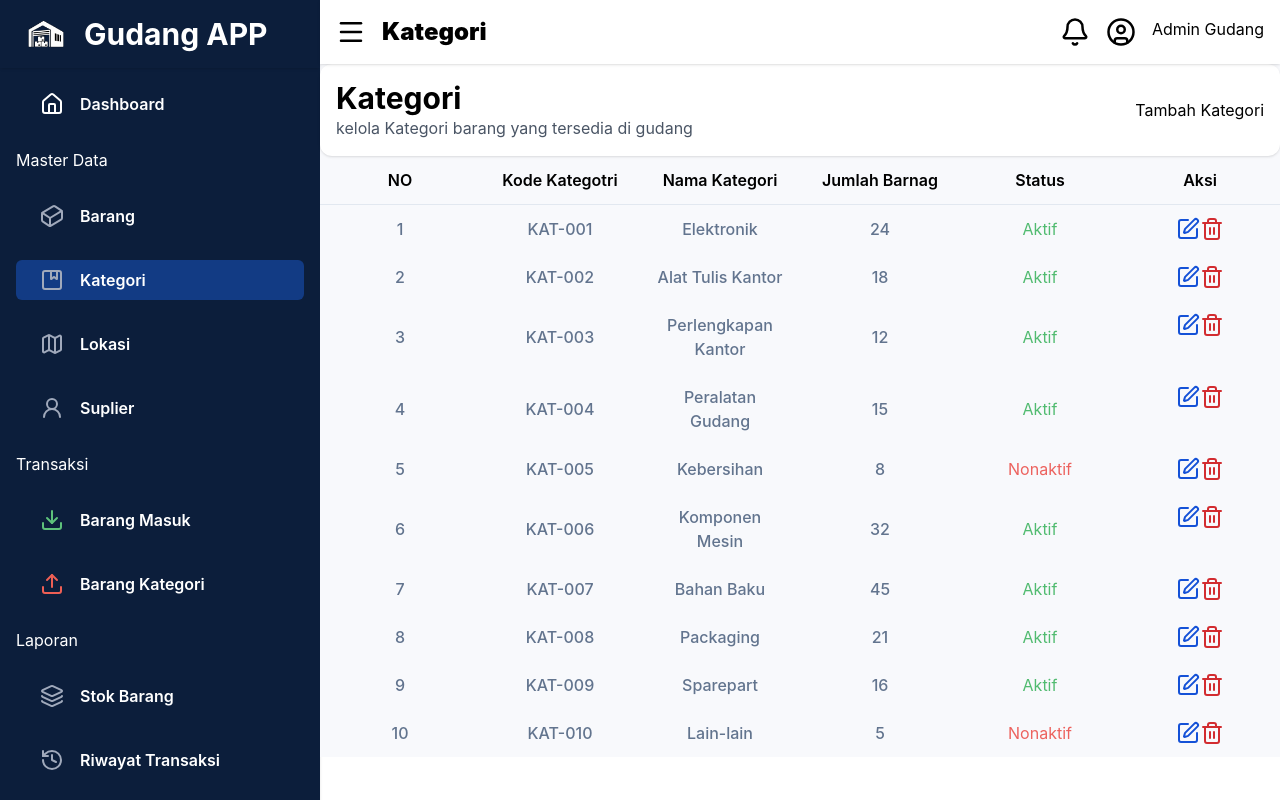
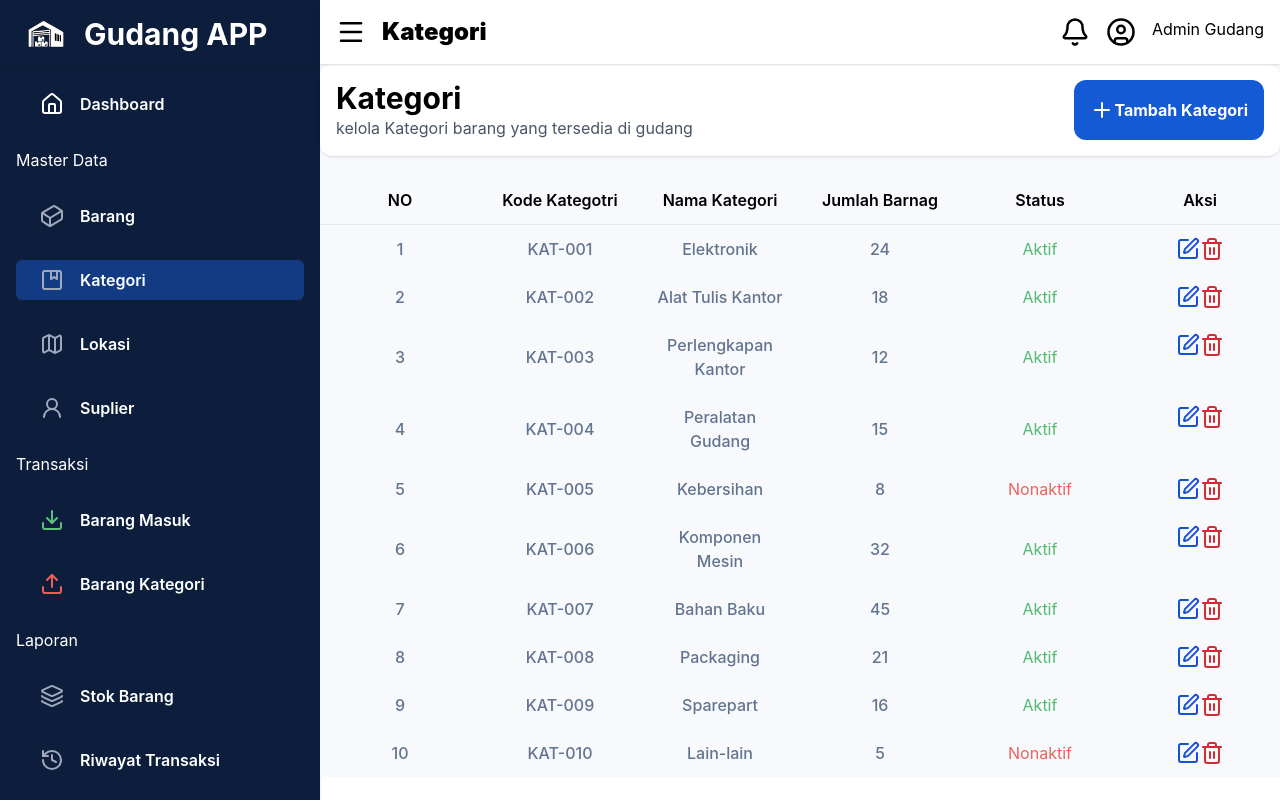
Before and after one commit to rohimmaruf/warehouse, a React (Vite) app: page /kategori in a window 1280 px wide. Shown: the top 800 px of the page. Built offline with nearby package versions, Linux system fonts and the light colour scheme.

Commit message:
mENAMBAHKAH FORM

```diff
--- a/src/components/general/Button.jsx
+++ b/src/components/general/Button.jsx
@@ -0,0 +1,15 @@
+import { Plus } from "lucide-react"
+
+const Button = ({isOpen=""}) => {
+
+    const open = (e) => {
+        console.log("INi tombol tambah");
+
+    }
+
+    return (
+        <button className="text-white font-bold bg-[#145ad4] rounded-xl px-4 flex items-center cursor-pointer" onClick={open}><span><Plus/></span>Tambah Kategori</button>
+    )
+}
+
+export default Button
--- a/src/components/general/Titlebox.jsx
+++ b/src/components/general/Titlebox.jsx
@@ -1,3 +1,5 @@
+import Button from "./Button"
+
 const Titlebox = () => {
     return (
         <div className="bg-white flex p-4  shadow rounded-xl justify-between gap-5 ">
@@ -5,7 +7,7 @@ const Titlebox = () => {
                 <h1 className="text-3xl font-bold">Kategori</h1>
                 <p className="text-gray-600">kelola Kategori barang yang tersedia di gudang</p>
             </div>
-            <button>Tambah Kategori</button>
+            <Button/>
         </div>
     )
 }
--- a/src/pages/Kategori.jsx
+++ b/src/pages/Kategori.jsx
@@ -1,12 +1,15 @@
 import { Pen, PenBox, PenBoxIcon, Trash, Trash2 } from "lucide-react"
 import Titlebox from "../components/general/Titlebox"
 import kategori from "../data/kategori"
+import Tambahkategori from "../components/kategori/Tambahkategori"
+import { useState } from "react"
 
 const Kategori = () => {
     // console.log(kategori);
+    const [isTambahbarang, setIsTambahbarang] = useState(false)
 
     return (
-        <div className="bg-[#f8f9fc] gap-5 flex-col ">
+        <div className="bg-[#f8f9fc] gap-5 flex-col flex">
             <Titlebox />
             <table className="w-full table-fixed">
                 <thead >
@@ -36,6 +39,7 @@ const Kategori = () => {
 
                 </tbody>
             </table>
+            {isTambahbarang && <Tambahkategori/>}
         </div>
     )
 }
```
Also changed, not shown: src/components/kategori/Tambahkategori.jsx (renamed from src/pages/productForm.jsx).
